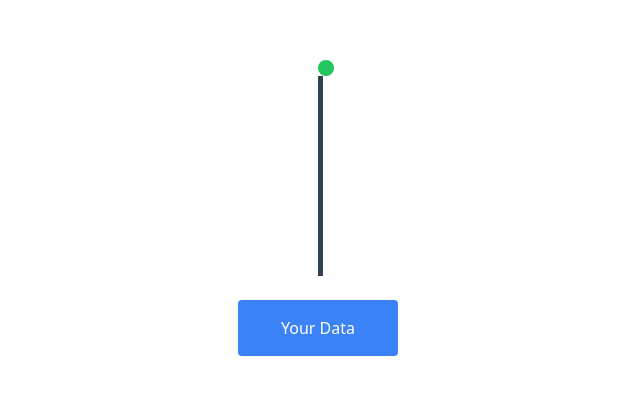
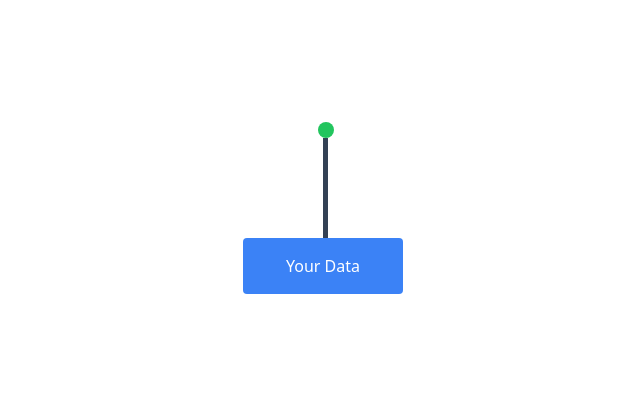
Before and after one commit to Mani007/framermotionjs, a React (Create React App) app: page / in a window 1280 px wide. Shown: the part 192-586 px from the top of the page, without its empty margins (314-954 px from the left). Built offline with nearby package versions, Linux system fonts and the light colour scheme.

Commit message:
roation applied successfully

```diff
--- a/src/components/Dot.jsx
+++ b/src/components/Dot.jsx
@@ -1,9 +1,9 @@
 import React from 'react'
 
-function Dot() {
+function Dot(props) {
   return (
     <>
-    <div className='rounded-full w-4 h-4 bg-green-500'>
+    <div className={`rounded-full w-4 h-4 ${props.color}`}>
 
     </div>
     </>
--- a/src/components/Verticalline.jsx
+++ b/src/components/Verticalline.jsx
@@ -3,7 +3,7 @@ import React from 'react'
 function Verticalline(props) {
   return (
     <>
-    <div className='h-[200px]  bg-slate-700 w-[5px] block'>
+<div className={`${props.height}  bg-slate-700 ${props.width} ${props.rotate} block`}>
 
     </div>
     </>
--- a/src/pages/Dvc.jsx
+++ b/src/pages/Dvc.jsx
@@ -7,14 +7,14 @@ function Dvc() {
   return (
     <>
       <div className='h-screen  grid content-center place-content-center items-center justify-center'>
-      <div className="container  relative  mx-40">
-          <Dot/>
+      <div className="container  relative  mx-[155px]">
+          <Dot color='bg-green-500'/>
         </div>
         <div className="container  relative  mx-40">
-          <Verticalline />
+          <Verticalline height='h-[100px]' width='w-[5px]' rotate='rotate-0' />
         </div>
-        <br />
-        <div className="container  relative  mx-20">
+
+        <div className="container  relative   mx-20">
           <Box text="Your Data" />
         </div>
       </div>
```
